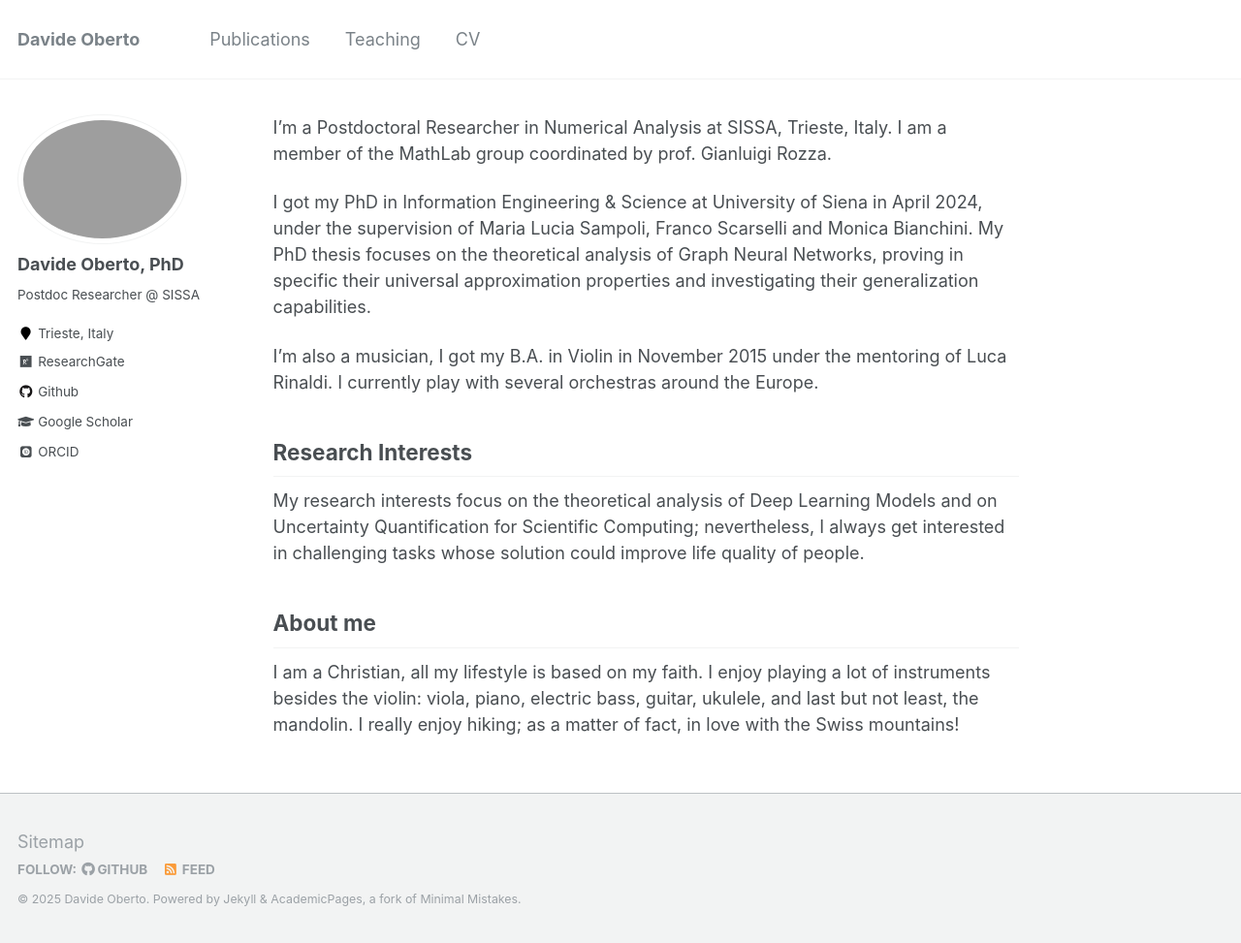
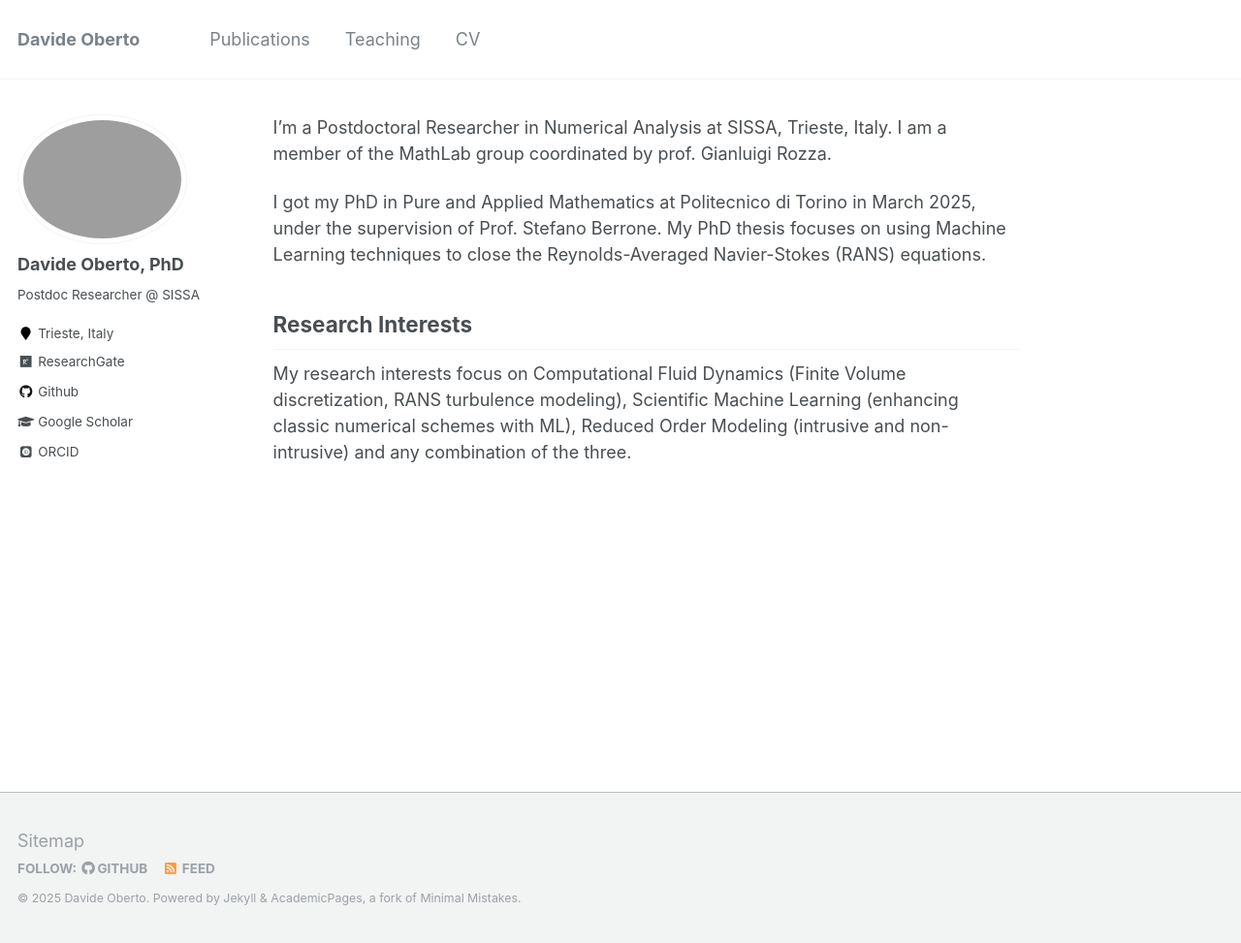
Before and after one commit to DavideOberto/DavideOberto.github.io, a Jekyll site: the page built from _pages/about.md, in a window 1280 px wide and 973 px high. Shown: the whole window at 97% size. Built offline with Jekyll 4.4.1, drawn with Linux system fonts in a browser that asks for light colours; some web fonts are replaced.

Commit message:
Update about.md

```diff
--- a/_pages/about.md
+++ b/_pages/about.md
@@ -10,23 +10,8 @@ redirect_from:
 
 I'm a Postdoctoral Researcher in Numerical Analysis at SISSA, Trieste, Italy. I am a member of the MathLab group coordinated by prof. Gianluigi Rozza.
 
-I got my PhD in Information Engineering & Science at University of Siena in April 2024, under the supervision of Maria Lucia Sampoli, Franco Scarselli and Monica Bianchini. My PhD thesis focuses on the theoretical analysis of Graph Neural Networks, proving in specific their universal approximation properties and investigating their generalization capabilities.
-
-I'm also a musician, I got my B.A. in Violin in November 2015 under the mentoring of Luca Rinaldi. I currently play with several orchestras around the Europe.
+I got my PhD in Pure and Applied Mathematics at Politecnico di Torino in March 2025, under the supervision of Prof. Stefano Berrone. My PhD thesis focuses on using Machine Learning techniques to close the Reynolds-Averaged Navier-Stokes (RANS) equations.
 
 <h2>Research Interests</h2>
 
-My research interests focus on the theoretical analysis of Deep Learning Models and on Uncertainty Quantification for Scientific Computing; nevertheless, I always get interested in challenging tasks whose solution could improve life quality of people.
-
-<h2>About me</h2>
-
-I am a Christian, all my lifestyle is based on my faith. I enjoy playing a lot of instruments besides the violin: viola, piano, electric bass, guitar, ukulele, and last but not least, the mandolin. I really enjoy hiking; as a matter of fact, in love with the Swiss mountains!
-
-<!-- PROVAAAAA
-I am an <b>assistant professor (RtdA)</b> at the Department of Mathematics "Tullio Levi-Civita", University of Padua (Italy).
-
-I received the <b>Bachelor degree</b> from the University of Pisa, Italy (2013) and the <b>Master degree</b> from the University of Padua, Italy (2016), both in Mathematics. I then pursued the <b>Doctoral degree</b> in Mathematical Sciences (Curriculum Computational Mathematics) from the University of Padua, Italy (2020).
-
-My PhD thesis was focused on the modeling of shallow-water equations on general topography and on the implementation of suitable numerical schemes.
-
-After the PhD, in 2020, I collaborated as <b>postdoctoral fellow</b> with the Department of Geosciences at the University of Padua, working on the modeling of 2D and 3D flow and transport equations in porous media in the presence of anisotropy. From April 2021 to March 2023, I was <b>Research Associate</b> at the Institute of Scientific Computing at TU Dresden (Germany), working in the research project group ["FOR3013: Vector and Tensor Valued Surface PDEs"](https://for3013.webspace.tu-dresden.de/). Since April 2023, I am holding the current position, within the [“RETURN - multi-Risk sciEnce for resilienT commUnities undeR a changiNg climate”](https://www.fondazionereturn.it/) project, MUR-PNRR Extended Partnership PE3, funded by Next-Generation EU. -->
+My research interests focus on Computational Fluid Dynamics (Finite Volume discretization, RANS turbulence modeling), Scientific Machine Learning (enhancing classic numerical schemes with ML), Reduced Order Modeling (intrusive and non-intrusive) and any combination of the three.
```
